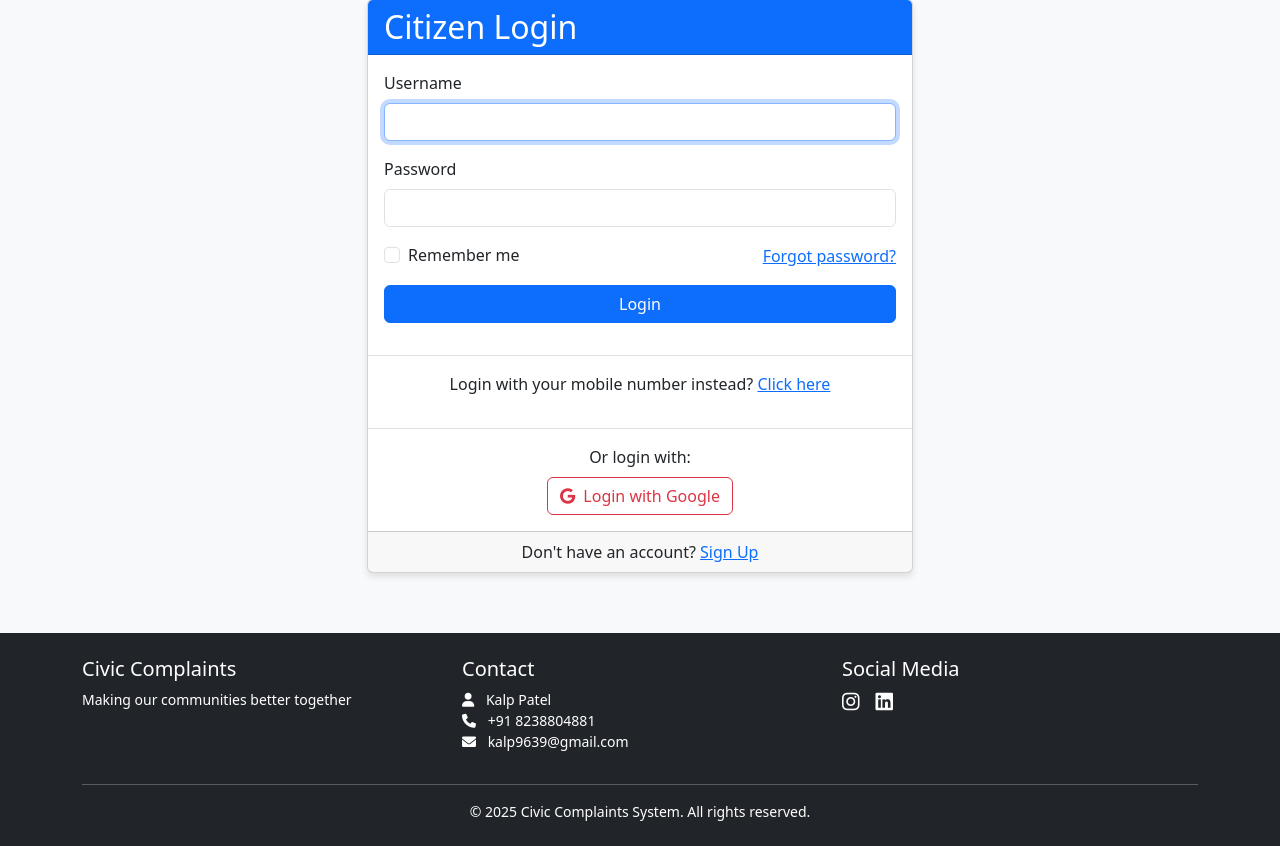
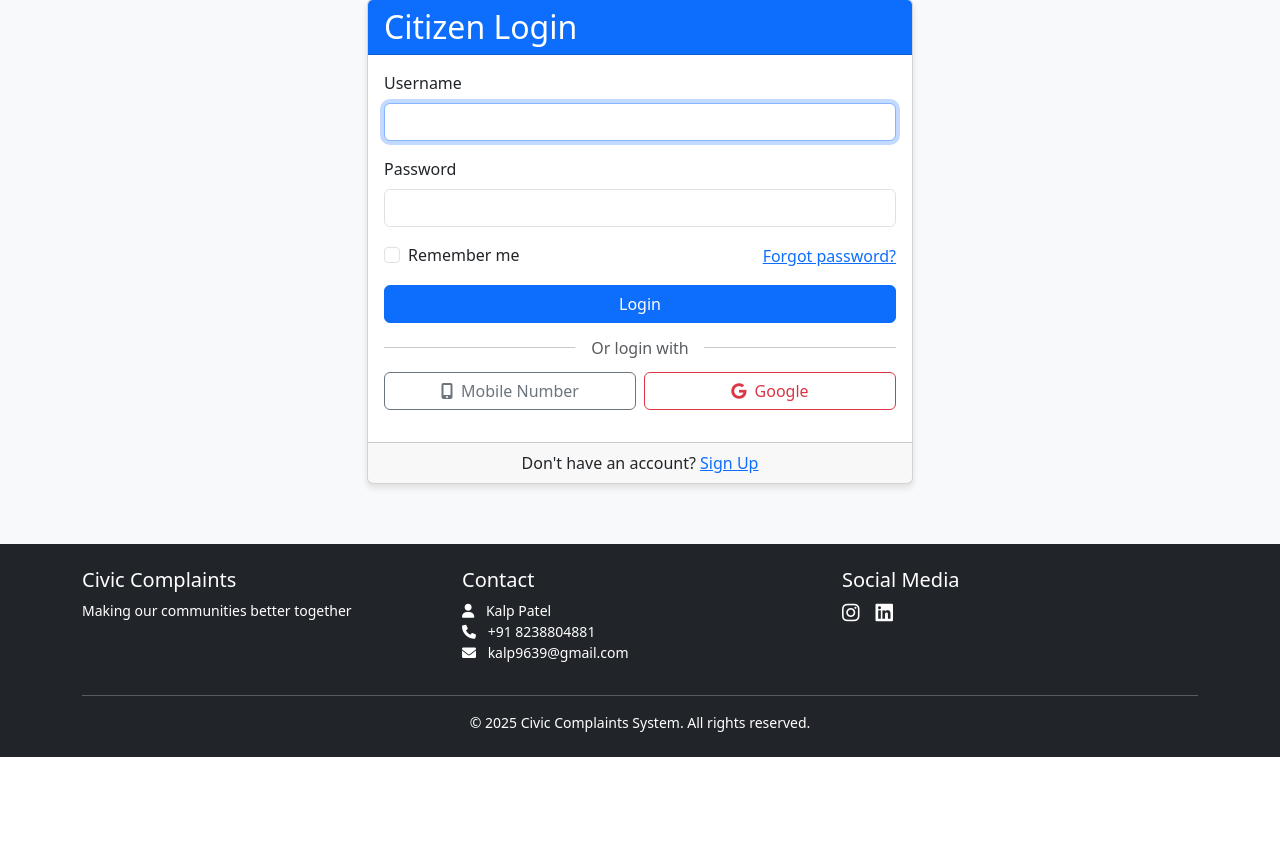
Before and after one commit to kalp9639/complaints_system, a Django app: page /accounts/login/ in a window 1280 px wide. Shown: the part 95-941 px from the top of the page. After the commit the page ends 852 px from the top, so only its background shows below. Run offline with Django 5.2, Linux system fonts and the light colour scheme; some libraries are stand-ins or nearby versions.

Commit message:
UI: login.html

```diff
--- a/templates/accounts/login.html
+++ b/templates/accounts/login.html
@@ -33,21 +33,32 @@
                         </div>
                     </div>
 
-                    <div class="d-grid gap-2">
+                    <div class="d-grid gap-2 mb-4">
                         <button type="submit" class="btn btn-primary">Login</button>
                     </div>
                 </form>
-            </div>
 
-            <div class="text-center my-3 border-top pt-3">
-                <p class="mb-0">Login with your mobile number instead? <a href="{% url 'mobile_login' %}">Click here</a></p>
-            </div>
+                <!-- Login options section with divider -->
+                <div class="position-relative my-4">
+                    <hr>
+                    <div class="position-absolute top-50 start-50 translate-middle bg-white px-3">
+                        <span class="text-muted">Or login with</span>
+                    </div>
+                </div>
 
-            <div class="text-center my-3 border-top pt-3">
-                <p class="mb-2">Or login with:</p>
-                <a href="{% provider_login_url 'google' %}" class="btn btn-outline-danger">
-                    <i class="fab fa-google me-2"></i>Login with Google
-                </a>
+                <!-- Alternative login options in a grid -->
+                <div class="row g-2 mb-3">
+                    <div class="col-md-6">
+                        <a href="{% url 'mobile_login' %}" class="btn btn-outline-secondary w-100">
+                            <i class="fas fa-mobile-alt me-2"></i>Mobile Number
+                        </a>
+                    </div>
+                    <div class="col-md-6">
+                        <a href="{% provider_login_url 'google' %}" class="btn btn-outline-danger w-100">
+                            <i class="fab fa-google me-2"></i>Google
+                        </a>
+                    </div>
+                </div>
             </div>
 
             <div class="card-footer text-center">
--- a/templates/accounts/signup.html
+++ b/templates/accounts/signup.html
@@ -32,7 +32,7 @@
                     </div>
 
                     <div class="text-center my-3 border-top pt-3">
-                        <p class="mb-2">Or sign up with:</p>
+                        <p class="mb-2">or</p>
                         <a href="{% provider_login_url 'google' %}" class="btn btn-outline-danger">
                             <i class="fab fa-google me-2"></i>Sign Up with Google
                         </a>
```
